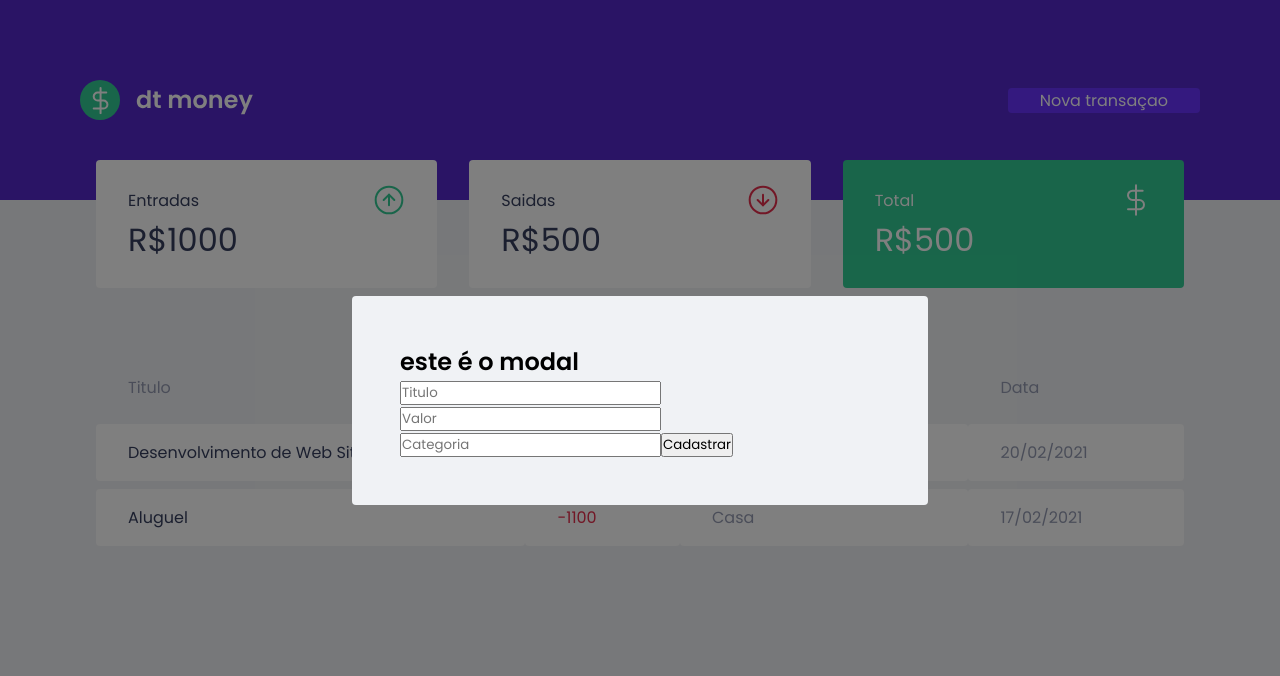
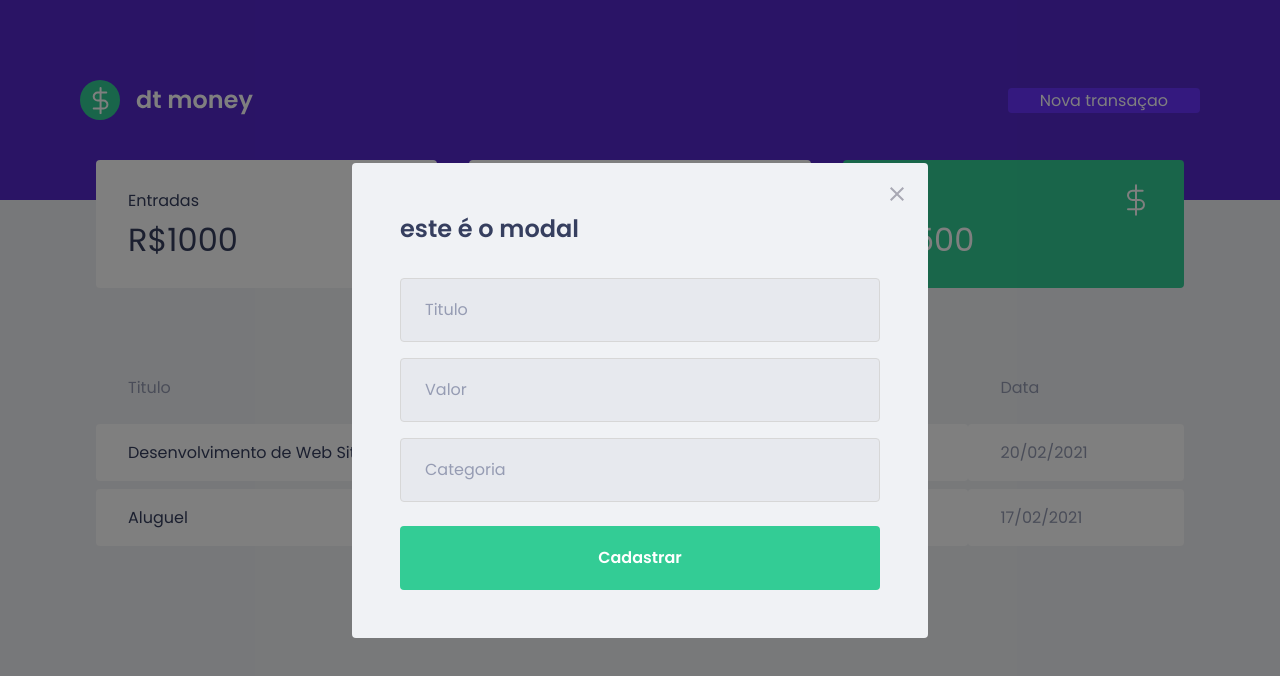
Before and after one commit to pedrokpdo/approcket, a React (Create React App) app: page / in a window 1280 px wide. Both pictures are taken after a click on the button "Nova transaçao". Shown: the top 676 px of the page. Built offline with nearby package versions, Linux system fonts and the light colour scheme; no server answers; what miragejs would draw is missing.

Commit message:
estilizandoModal

```diff
--- a/src/components/NewTransactionModal/index.tsx
+++ b/src/components/NewTransactionModal/index.tsx
@@ -1,5 +1,6 @@
 import Modal from 'react-modal'
 import { Container } from './styles';
+import closeImg from '../../assets/close.svg'
 
 interface NewTransactionModalProps {
     isOpen: boolean;
@@ -14,6 +15,13 @@
             overlayClassName='react-modal-overlay'
             className='react-modal-content'
         >
+            <button
+                onClick={onRequestClose}
+                type='button'
+                className='react-modal-close'
+            >
+                <img src={closeImg} alt="fechar modal" />
+            </button>
             <Container>
                 <h2>este é o modal</h2>
                 <input
--- a/src/components/NewTransactionModal/styles.ts
+++ b/src/components/NewTransactionModal/styles.ts
@@ -1,5 +1,44 @@
 import styled from 'styled-components'
 
 export const Container = styled.form`
+h2 {
+    color: var(--text-title);
+    font-size: 1.5rem;
+    margin-bottom: 2rem;
+}
 
+input {
+    width: 100%;
+    padding: 0 1.5rem;
+    height: 4rem;
+    border-radius: 0.25rem;
+    background: #e7e9ee;
+    border: 1px solid #d7d7d7;
+    font-weight: 400;
+    font-size: 1rem;
+
+    &::placeholder {
+        color: var(--text-body);
+
+    }
+    & + input {
+        margin-top: 1rem;
+    }
+}
+    button[type='submit'] {
+        width: 100%;
+        padding: 0 1.5rem;
+        height: 4rem;
+        background: var(--green);
+        color: #fff;
+        border-radius: 0.25rem;
+        border: 0;
+        font-size: 1rem;
+        margin-top: 1.5rem;
+        transition: filter 0.2s;
+        font-weight: 600;
+        &:hover {
+            filter: brightness(0.9);
+        }
+    }
 `
--- a/src/styles/global.ts
+++ b/src/styles/global.ts
@@ -67,4 +67,16 @@
 position: relative;
 border-radius: 0.25rem;
     }
+    .react-modal-close {
+        position: absolute;
+        right: 1.5rem;
+        top: 1.5rem;
+        border: 0;
+        background: transparent;
+        transition: filter 0.2s;
+
+        &:hover {
+            filter: brightness(0.8);
+        }
+    }
 `
```
